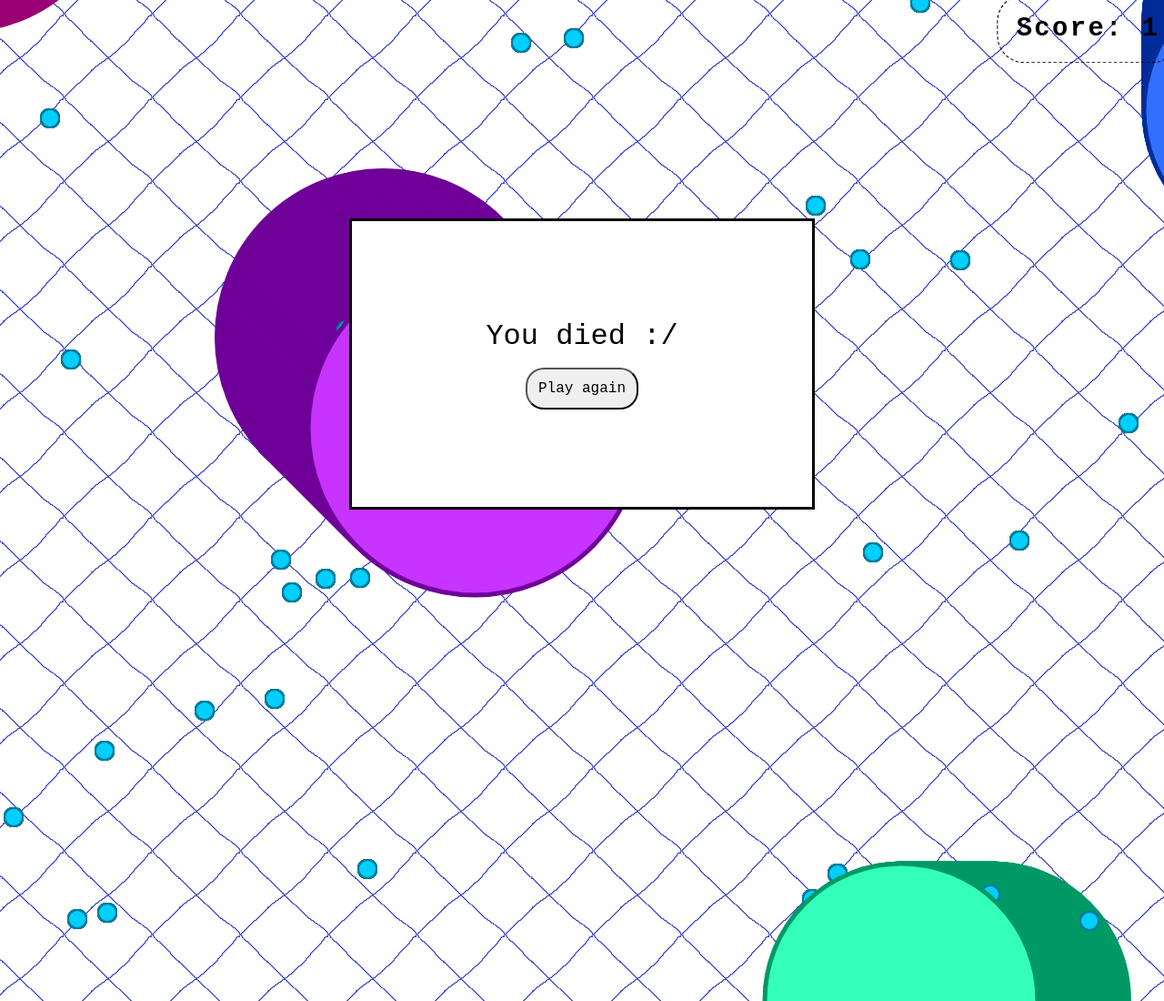
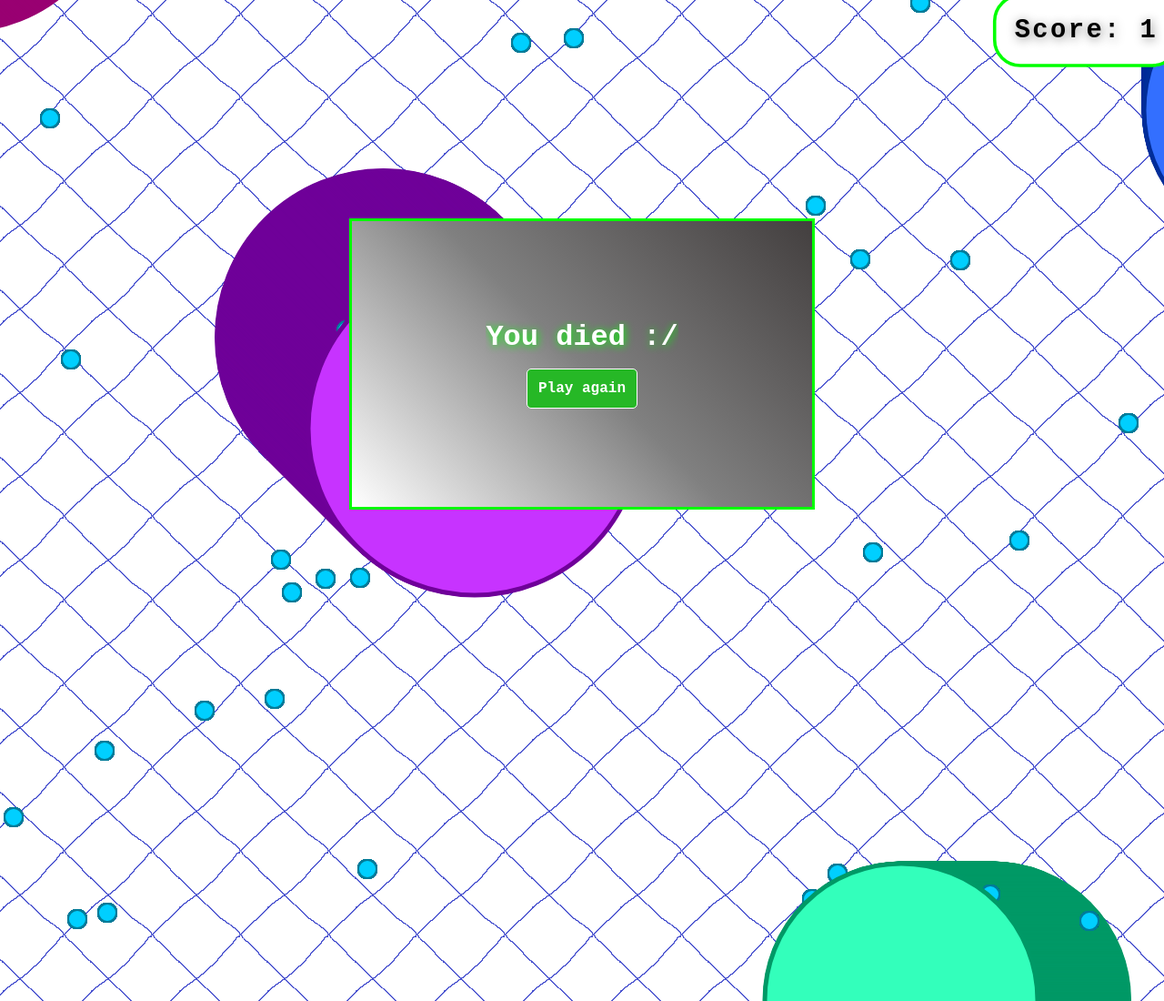
Before and after one commit to jirkapriv/agarIO, a plain HTML site: page play.html in a window 1280 px wide. Shown: the top 1100 px of the page at 91% size. Drawn offline with Linux system fonts and the light colour scheme.

Commit message:
design changes

```diff
--- a/res/css/style.css
+++ b/res/css/style.css
@@ -35,6 +35,7 @@ body {
   letter-spacing: 6px;
   color: white;
   transform: scale(1.5);
+  text-shadow: lime 1px 1px 10px;
 }
 
 #contain {
@@ -52,7 +53,8 @@ body {
   margin: 1em;
   padding: 0.5em;
   font-weight: 800;
-  border: dotted red 2px;
+  border: solid lime 2px;
+  box-shadow: rgb(38, 57, 77) 0px 20px 30px -10px;
 }
 
 #play {
@@ -62,7 +64,8 @@ body {
   margin-top: 1.5em;
   cursor: pointer;
   font-weight: 800;
-  border: dotted red 2px;
+  border: solid lime 2px;
+  color: rgb(17, 84, 17);
 }
 
 /* Title screen */
@@ -83,20 +86,34 @@ body {
   align-items: center;
   flex-direction: column;
   z-index: 1000000000;
-  border: solid black 3px;
+  border: solid lime 3px;
   width: 40%;
   height: 40%;
-  background-color: white;
-
+  color: white;
+  background-image: linear-gradient(45deg, white, grey, rgb(67, 63, 63));
+  font-weight: 900;
   font-size: 2rem;
+  text-shadow: lime 1px 1px 10px;
 }
 
 #ok {
   padding: 0.75em;
-  border-radius: 20px;
+  border-radius: 5px;
   margin: 0.5em;
   font-size: 0.5em;
+  background-color: rgb(38, 184, 38);
+  color: white;
+  font-weight: 900;
+  cursor: pointer;
+  border: 0;
+  transition: 100ms;
+  border: solid white 1.5px;
 }
+
+#ok:hover {
+  transform: scale(1.1);
+}
+
 #popup > p {
   margin: 0.25em;
 }
@@ -126,16 +143,22 @@ body {
 #jmeno > p {
   text-align: center;
 }
+
+/* SCORE */
+
 #scorePlace {
   position: absolute;
   top: 0px;
   right: 0px;
-  border: dashed black 1px;
+  border: solid lime 3px;
   border-radius: 25px 0 25px 25px;
-  background-color: transparent;
+  background-color: white;
   padding: 0.7em;
   font-size: x-large;
   font-weight: 900;
   transform: scale(1.2);
   letter-spacing: 2px;
+  text-shadow: grey 1px 1px 10px;
 }
+
+/* SCORE */
```
